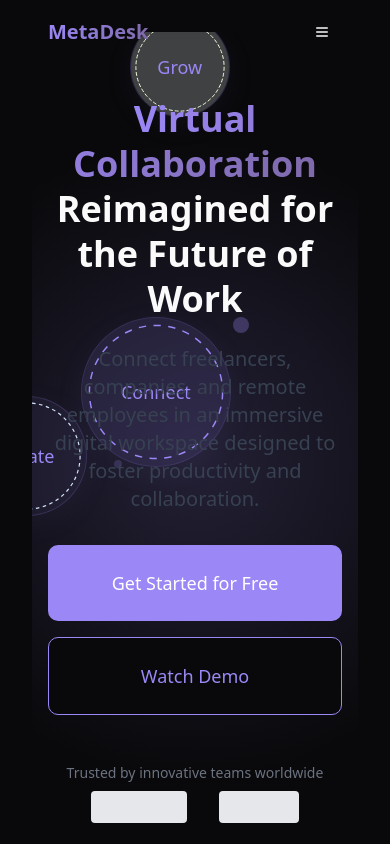
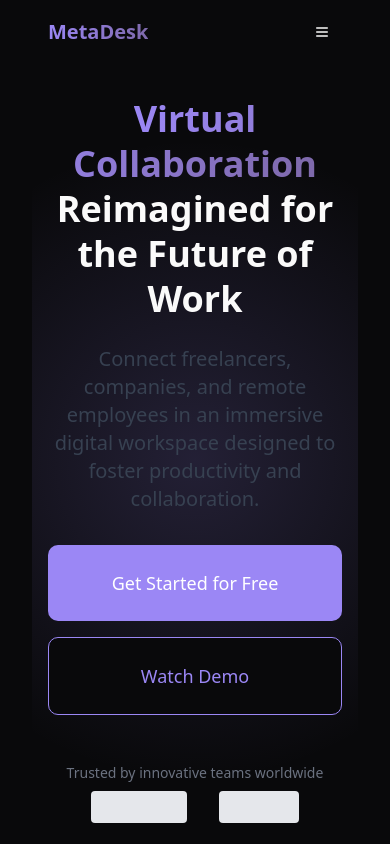
Before and after one commit to niteshverma04/meta-desk-connect-space, a React (Vite) app: page /home in a window 390 px wide. Shown: the top 844 px of the page. Built offline with nearby package versions, Linux system fonts and the light colour scheme.

Commit message:
Implement 3D animated design
Implements the 3D animated design on the home page.

```diff
--- a/package.json
+++ b/package.json
@@ -39,6 +39,7 @@
     "@radix-ui/react-toggle": "^1.1.0",
     "@radix-ui/react-toggle-group": "^1.1.0",
     "@radix-ui/react-tooltip": "^1.1.4",
+    "@react-three/fiber": "^8.18.0",
     "@supabase/supabase-js": "^2.49.4",
     "@tanstack/react-query": "^5.56.2",
     "class-variance-authority": "^0.7.1",
@@ -60,6 +61,7 @@
     "sonner": "^1.5.0",
     "tailwind-merge": "^2.5.2",
     "tailwindcss-animate": "^1.0.7",
+    "three": "^0.133.1",
     "vaul": "^0.9.3",
     "zod": "^3.23.8"
   },
--- a/src/components/HeroSection.tsx
+++ b/src/components/HeroSection.tsx
@@ -1,5 +1,5 @@
-
 import { Button } from "@/components/ui/button";
+import Scene3D from "./Scene3D";
 
 const HeroSection = () => {
   return (
@@ -7,53 +7,8 @@ const HeroSection = () => {
       {/* Background gradient */}
       <div className="absolute inset-0 hero-gradient"></div>
 
-      {/* Animated shapes */}
-      <div className="absolute inset-0 overflow-hidden">
-        {/* Shape 1 */}
-        <div className="shape shape-1 absolute top-1/3 left-[15%] animate-float-slower animate-rotate-slow">
-          <div className="relative w-full h-full">
-            <div className="absolute inset-0 bg-metadesk-purple/5 rounded-full"></div>
-            <svg className="absolute inset-0 w-full h-full" viewBox="0 0 100 100">
-              <circle cx="50" cy="50" r="45" fill="none" stroke="#9b87f5" strokeWidth="1" strokeDasharray="5,5" />
-            </svg>
-            <div className="absolute inset-0 flex items-center justify-center">
-              <span className="text-lg sm:text-xl text-metadesk-purple font-medium">Connect</span>
-            </div>
-          </div>
-        </div>
-
-        {/* Shape 2 */}
-        <div className="shape shape-2 absolute top-1/4 right-[20%] animate-float animate-rotate-slow">
-          <div className="relative w-full h-full">
-            <div className="absolute inset-0 bg-metadesk-light-blue/20 rounded-full"></div>
-            <svg className="absolute inset-0 w-full h-full" viewBox="0 0 100 100">
-              <circle cx="50" cy="50" r="45" fill="none" stroke="#D3E4FD" strokeWidth="1" strokeDasharray="3,3" />
-            </svg>
-            <div className="absolute inset-0 flex items-center justify-center">
-              <span className="text-lg sm:text-xl text-metadesk-purple font-medium">Create</span>
-            </div>
-          </div>
-        </div>
-
-        {/* Shape 3 */}
-        <div className="shape shape-3 absolute bottom-1/3 left-[30%] animate-float-slow animate-rotate-slow">
-          <div className="relative w-full h-full">
-            <div className="absolute inset-0 bg-metadesk-soft-green/20 rounded-full"></div>
-            <svg className="absolute inset-0 w-full h-full" viewBox="0 0 100 100">
-              <circle cx="50" cy="50" r="45" fill="none" stroke="#F2FCE2" strokeWidth="1" strokeDasharray="4,2" />
-            </svg>
-            <div className="absolute inset-0 flex items-center justify-center">
-              <span className="text-lg sm:text-xl text-metadesk-purple font-medium">Grow</span>
-            </div>
-          </div>
-        </div>
-
-        {/* Floating particles */}
-        <div className="absolute top-1/3 right-1/3 w-4 h-4 rounded-full bg-metadesk-purple/30 animate-float"></div>
-        <div className="absolute top-1/2 left-1/4 w-2 h-2 rounded-full bg-metadesk-purple/20 animate-float-slow"></div>
-        <div className="absolute bottom-1/3 right-1/4 w-3 h-3 rounded-full bg-metadesk-light-blue/30 animate-float-slower"></div>
-        <div className="absolute top-2/3 right-1/3 w-2 h-2 rounded-full bg-metadesk-soft-green/30 animate-float"></div>
-      </div>
+      {/* 3D Scene */}
+      <Scene3D />
 
       {/* Content */}
       <div className="container mx-auto px-4 sm:px-6 lg:px-8 relative z-10">
--- /dev/null
+++ b/src/components/Scene3D.tsx
@@ -0,0 +1,50 @@
+
+import { useRef } from 'react';
+import { Canvas, useFrame } from '@react-three/fiber';
+import { Sphere, Box, Ring, OrbitControls } from '@react-three/drei';
+import { Group } from 'three';
+
+function FloatingShapes() {
+  const groupRef = useRef<Group>(null);
+
+  useFrame((state) => {
+    if (groupRef.current) {
+      groupRef.current.rotation.y += 0.003;
+      groupRef.current.rotation.x = Math.sin(state.clock.getElapsedTime() * 0.5) * 0.1;
+    }
+  });
+
+  return (
+    <group ref={groupRef}>
+      {/* Purple sphere */}
+      <Sphere position={[-2, 0, 0]} args={[0.5, 32, 32]}>
+        <meshStandardMaterial color="#9b87f5" transparent opacity={0.7} />
+      </Sphere>
+
+      {/* Light blue box */}
+      <Box position={[2, 0, 0]} args={[0.8, 0.8, 0.8]} rotation={[0.5, 0.5, 0]}>
+        <meshStandardMaterial color="#D3E4FD" transparent opacity={0.6} />
+      </Box>
+
+      {/* Green ring */}
+      <Ring position={[0, 1.5, 0]} args={[0.5, 0.7, 32]}>
+        <meshStandardMaterial color="#F2FCE2" transparent opacity={0.5} />
+      </Ring>
+    </group>
+  );
+}
+
+const Scene3D = () => {
+  return (
+    <div className="absolute inset-0 -z-10">
+      <Canvas camera={{ position: [0, 0, 8], fov: 50 }}>
+        <ambientLight intensity={0.5} />
+        <pointLight position={[10, 10, 10]} intensity={1} />
+        <FloatingShapes />
+        <OrbitControls enableZoom={false} enablePan={false} autoRotate autoRotateSpeed={0.5} />
+      </Canvas>
+    </div>
+  );
+};
+
+export default Scene3D;
```
Also changed, not shown: 1 other file (tests, documents, lock files or other folders).
